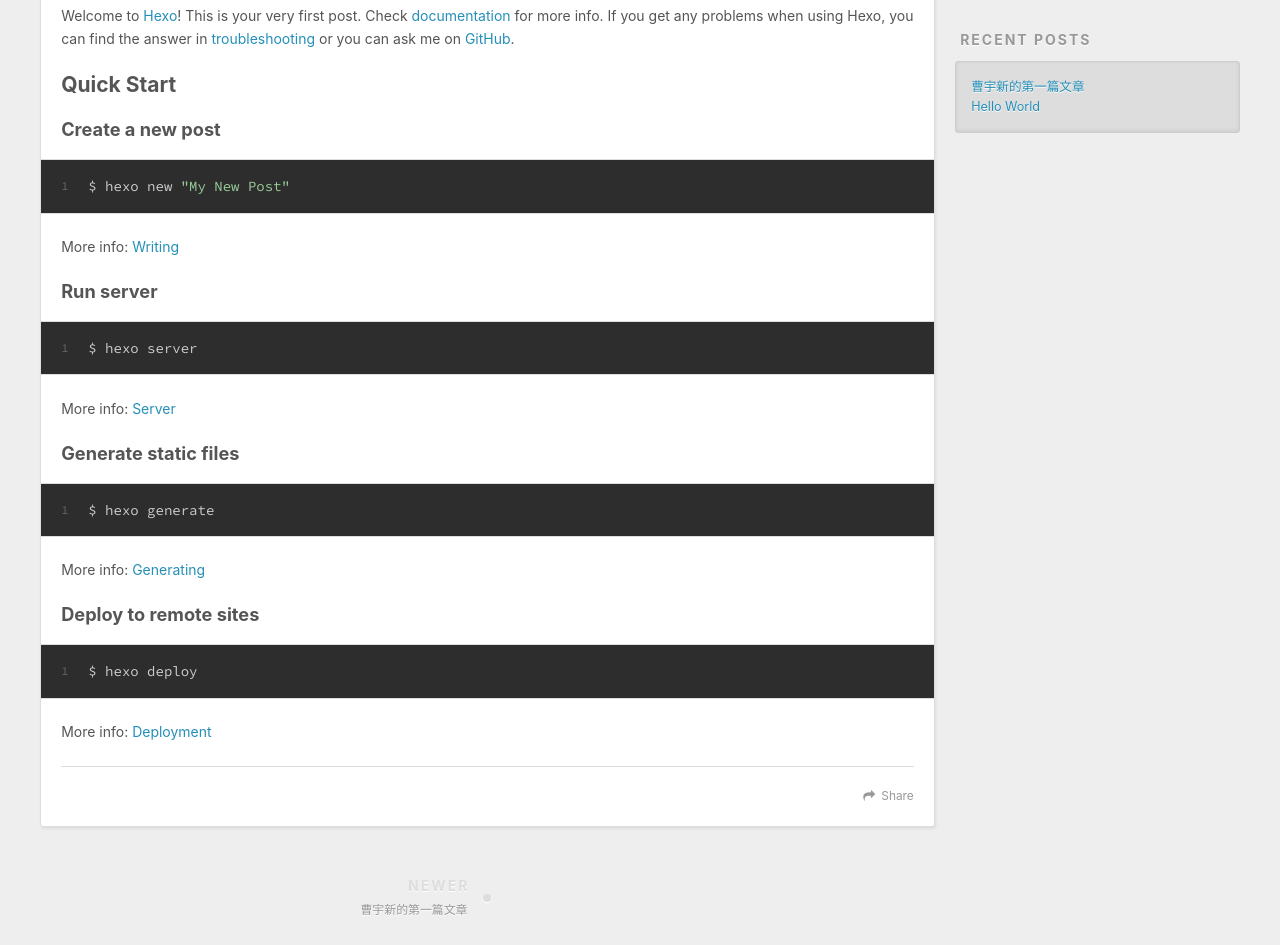
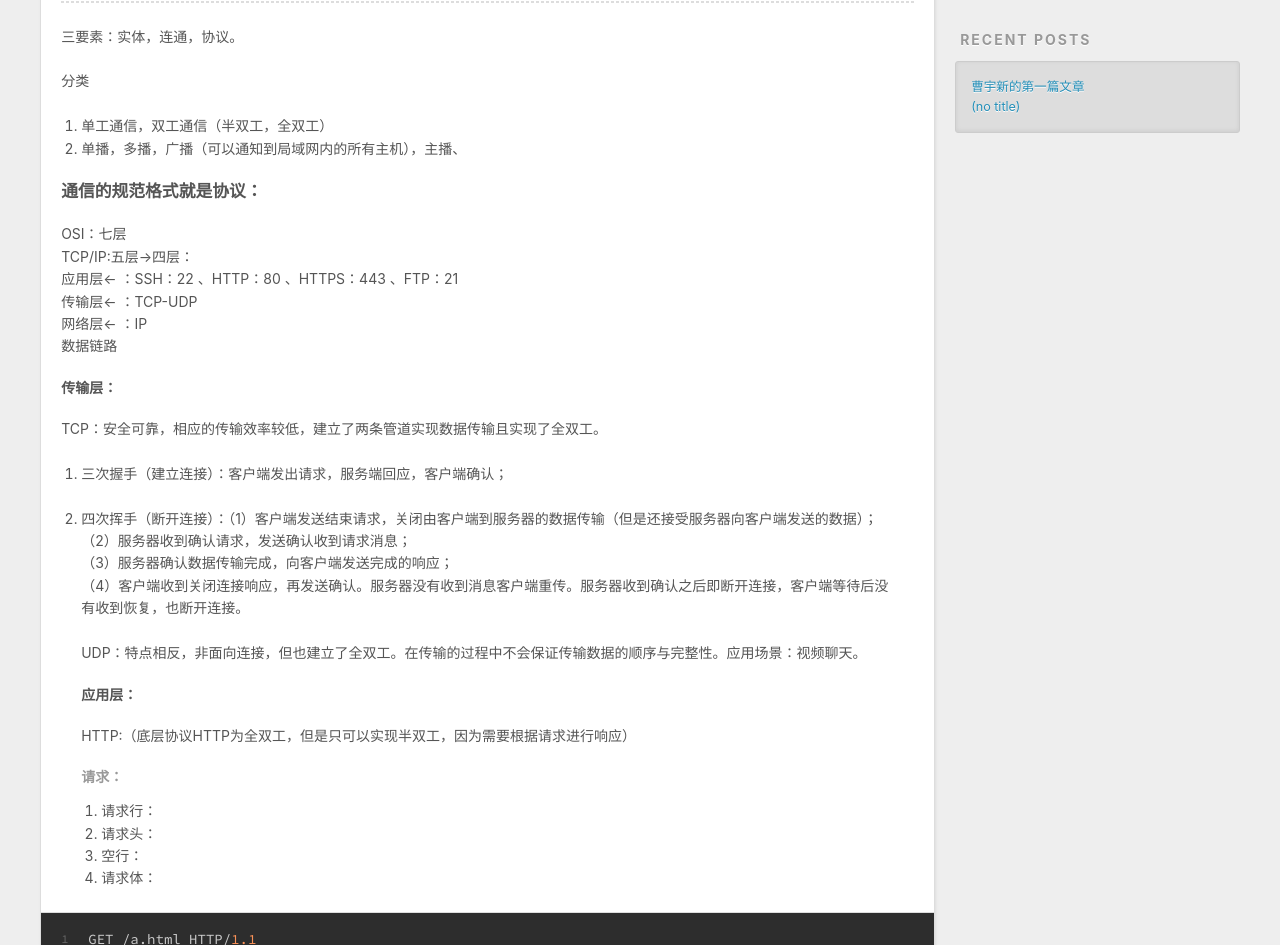
Before and after one commit to shenxuanwannnian/caoyuxin1118.github.io, a plain HTML site: page 2019/08/23/hello-world/index.html in a window 1280 px wide. Shown: the part 448-1393 px from the top of the page. Drawn offline with nearby package versions, Linux system fonts and the light colour scheme.

Commit message:
Site updated: 2020-01-13 09:51:49

```diff
--- a/2019/08/23/hello-world/index.html
+++ b/2019/08/23/hello-world/index.html
@@ -5,19 +5,19 @@
 
 
 
-  <title>Hello World | 哈哈哈</title>
+  <title>哈哈哈</title>
   <meta name="viewport" content="width=device-width, initial-scale=1, maximum-scale=1">
-  <meta name="description" content="Welcome to Hexo! This is your very first post. Check documentation for more info. If you get any problems when using Hexo, you can find the answer in troubleshooting or you can ask me on GitHub. Quick">
+  <meta name="description" content="通信 三要素：实体，连通，协议。 分类  单工通信，双工通信（半双工，全双工） 单播，多播，广播（可以通知到局域网内的所有主机），主播、  通信的规范格式就是协议：OSI：七层TCP/IP:五层-&amp;gt;四层：应用层&amp;lt;- ：SSH：22 、HTTP：80 、HTTPS：443 、FTP：21传输层&amp;lt;- ：TCP-UDP网络层&amp;lt;- ：IP数据链路 传输层：TCP：安全可靠，相应的传">
 <meta property="og:type" content="article">
-<meta property="og:title" content="Hello World">
+<meta property="og:title" content="哈哈哈">
 <meta property="og:url" content="http://yoursite.com/2019/08/23/hello-world/index.html">
 <meta property="og:site_name" content="哈哈哈">
-<meta property="og:description" content="Welcome to Hexo! This is your very first post. Check documentation for more info. If you get any problems when using Hexo, you can find the answer in troubleshooting or you can ask me on GitHub. Quick">
+<meta property="og:description" content="通信 三要素：实体，连通，协议。 分类  单工通信，双工通信（半双工，全双工） 单播，多播，广播（可以通知到局域网内的所有主机），主播、  通信的规范格式就是协议：OSI：七层TCP/IP:五层-&amp;gt;四层：应用层&amp;lt;- ：SSH：22 、HTTP：80 、HTTPS：443 、FTP：21传输层&amp;lt;- ：TCP-UDP网络层&amp;lt;- ：IP数据链路 传输层：TCP：安全可靠，相应的传">
 <meta property="og:locale" content="zh-Hans">
-<meta property="og:updated_time" content="2019-08-23T11:38:40.628Z">
+<meta property="og:updated_time" content="2020-01-13T01:50:24.371Z">
 <meta name="twitter:card" content="summary">
-<meta name="twitter:title" content="Hello World">
-<meta name="twitter:description" content="Welcome to Hexo! This is your very first post. Check documentation for more info. If you get any problems when using Hexo, you can find the answer in troubleshooting or you can ask me on GitHub. Quick">
+<meta name="twitter:title" content="哈哈哈">
+<meta name="twitter:description" content="通信 三要素：实体，连通，协议。 分类  单工通信，双工通信（半双工，全双工） 单播，多播，广播（可以通知到局域网内的所有主机），主播、  通信的规范格式就是协议：OSI：七层TCP/IP:五层-&amp;gt;四层：应用层&amp;lt;- ：SSH：22 、HTTP：80 、HTTPS：443 、FTP：21传输层&amp;lt;- ：TCP-UDP网络层&amp;lt;- ：IP数据链路 传输层：TCP：安全可靠，相应的传">
 
     <link rel="alternate" href="/atom.xml" title="哈哈哈" type="application/atom+xml">
 
@@ -74,36 +74,45 @@
   <div class="article-inner">
 
 
-      <header class="article-header">
-
-
-    <h1 class="article-title" itemprop="name">
-      Hello World
-    </h1>
-
-
-      </header>
-
     <div class="article-entry" itemprop="articleBody">
 
-        <p>Welcome to <a href="https://hexo.io/" target="_blank" rel="noopener">Hexo</a>! This is your very first post. Check <a href="https://hexo.io/docs/" target="_blank" rel="noopener">documentation</a> for more info. If you get any problems when using Hexo, you can find the answer in <a href="https://hexo.io/docs/troubleshooting.html" target="_blank" rel="noopener">troubleshooting</a> or you can ask me on <a href="https://github.com/hexojs/hexo/issues" target="_blank" rel="noopener">GitHub</a>.</p>
-<h2 id="Quick-Start"><a href="#Quick-Start" class="headerlink" title="Quick Start"></a>Quick Start</h2><h3 id="Create-a-new-post"><a href="#Create-a-new-post" class="headerlink" title="Create a new post"></a>Create a new post</h3><figure class="highlight bash"><table><tr><td class="gutter"><pre><span class="line">1</span><br></pre></td><td class="code"><pre><span class="line">$ hexo new <span class="string">"My New Post"</span></span><br></pre></td></tr></table></figure>
+        <h2 id="通信"><a href="#通信" class="headerlink" title="通信"></a>通信</h2><hr>
+<p>三要素：实体，连通，协议。</p>
+<p>分类</p>
+<ol>
+<li>单工通信，双工通信（半双工，全双工）</li>
+<li>单播，多播，广播（可以通知到局域网内的所有主机），主播、</li>
+</ol>
+<h4 id="通信的规范格式就是协议："><a href="#通信的规范格式就是协议：" class="headerlink" title="通信的规范格式就是协议："></a>通信的规范格式就是协议：</h4><p>OSI：七层<br>TCP/IP:五层-&gt;四层：<br>应用层&lt;- ：SSH：22 、HTTP：80 、HTTPS：443 、FTP：21<br>传输层&lt;- ：TCP-UDP<br>网络层&lt;- ：IP<br>数据链路</p>
+<h5 id="传输层："><a href="#传输层：" class="headerlink" title="传输层："></a>传输层：</h5><p>TCP：安全可靠，相应的传输效率较低，建立了两条管道实现数据传输且实现了全双工。</p>
+<ol>
+<li><p>三次握手（建立连接）：客户端发出请求，服务端回应，客户端确认；</p>
+</li>
+<li><p>四次挥手（断开连接）：（1）客户端发送结束请求，关闭由客户端到服务器的数据传输（但是还接受服务器向客户端发送的数据）；<br>（2）服务器收到确认请求，发送确认收到请求消息；<br>（3）服务器确认数据传输完成，向客户端发送完成的响应；<br>（4）客户端收到关闭连接响应，再发送确认。服务器没有收到消息客户端重传。服务器收到确认之后即断开连接，客户端等待后没有收到恢复，也断开连接。</p>
+<p>UDP：特点相反，非面向连接，但也建立了全双工。在传输的过程中不会保证传输数据的顺序与完整性。应用场景：视频聊天。</p>
+<h5 id="应用层："><a href="#应用层：" class="headerlink" title="应用层："></a>应用层：</h5><p>HTTP:（底层协议HTTP为全双工，但是只可以实现半双工，因为需要根据请求进行响应）</p>
+<h6 id="请求："><a href="#请求：" class="headerlink" title="请求："></a>请求：</h6><ol>
+<li>请求行：</li>
+<li>请求头：</li>
+<li>空行：</li>
+<li>请求体：</li>
+</ol>
+</li>
+</ol>
+<figure class="highlight c"><table><tr><td class="gutter"><pre><span class="line">1</span><br><span class="line">2</span><br><span class="line">3</span><br><span class="line">4</span><br><span class="line">5</span><br></pre></td><td class="code"><pre><span class="line">GET /a.html HTTP/<span class="number">1.1</span></span><br><span class="line">content-type:application/json</span><br><span class="line">cokkie:uid=<span class="number">100213</span>;jessionid=hdasdklkaj</span><br><span class="line"></span><br><span class="line">xxxxxx</span><br></pre></td></tr></table></figure>
 
-<p>More info: <a href="https://hexo.io/docs/writing.html" target="_blank" rel="noopener">Writing</a></p>
-<h3 id="Run-server"><a href="#Run-server" class="headerlink" title="Run server"></a>Run server</h3><figure class="highlight bash"><table><tr><td class="gutter"><pre><span class="line">1</span><br></pre></td><td class="code"><pre><span class="line">$ hexo server</span><br></pre></td></tr></table></figure>
-
-<p>More info: <a href="https://hexo.io/docs/server.html" target="_blank" rel="noopener">Server</a></p>
-<h3 id="Generate-static-files"><a href="#Generate-static-files" class="headerlink" title="Generate static files"></a>Generate static files</h3><figure class="highlight bash"><table><tr><td class="gutter"><pre><span class="line">1</span><br></pre></td><td class="code"><pre><span class="line">$ hexo generate</span><br></pre></td></tr></table></figure>
-
-<p>More info: <a href="https://hexo.io/docs/generating.html" target="_blank" rel="noopener">Generating</a></p>
-<h3 id="Deploy-to-remote-sites"><a href="#Deploy-to-remote-sites" class="headerlink" title="Deploy to remote sites"></a>Deploy to remote sites</h3><figure class="highlight bash"><table><tr><td class="gutter"><pre><span class="line">1</span><br></pre></td><td class="code"><pre><span class="line">$ hexo deploy</span><br></pre></td></tr></table></figure>
-
-<p>More info: <a href="https://hexo.io/docs/deployment.html" target="_blank" rel="noopener">Deployment</a></p>
+<p>get请求没有请求体，参数在请求头。<br>post不是一定要请求体。</p>
+<h6 id="响应："><a href="#响应：" class="headerlink" title="响应："></a>响应：</h6><ol>
+<li>响应行：</li>
+<li>响应头：</li>
+<li>空行：</li>
+<li>响应体：<figure class="highlight html"><table><tr><td class="gutter"><pre><span class="line">1</span><br><span class="line">2</span><br><span class="line">3</span><br><span class="line">4</span><br><span class="line">5</span><br><span class="line">6</span><br><span class="line">7</span><br><span class="line">8</span><br></pre></td><td class="code"><pre><span class="line">HTTP/1.1 200 ok</span><br><span class="line">set-cookie:a=1;</span><br><span class="line">content-type:text/html;</span><br><span class="line">content-length:131563152</span><br><span class="line"></span><br><span class="line"><span class="tag">&lt;<span class="name">html</span>&gt;</span></span><br><span class="line">    dskdlasd</span><br><span class="line"><span class="tag">&lt;/<span class="name">html</span>&gt;</span></span><br></pre></td></tr></table></figure></li>
+</ol>
 
 
     </div>
     <footer class="article-footer">
-      <a data-url="http://yoursite.com/2019/08/23/hello-world/" data-id="ck5bs8c8h0000qosy900nyk8x" class="article-share-link">Share</a>
+      <a data-url="http://yoursite.com/2019/08/23/hello-world/" data-id="ck5bsk3te0001gosycdksyihk" class="article-share-link">Share</a>
 
 
     </footer>
@@ -160,7 +169,7 @@
           </li>
 
           <li>
-            <a href="/2019/08/23/hello-world/">Hello World</a>
+            <a href="/2019/08/23/hello-world/">(no title)</a>
           </li>
 
       </ul>
```
Also changed, not shown: 2019/08/24/曹宇新的y第一篇文章/index.html (+3 -3 lines), archives/2019/08/index.html (+1 -7 lines), archives/2019/index.html (+1 -7 lines), archives/index.html (+1 -7 lines), index.html (+34 -25 lines).
